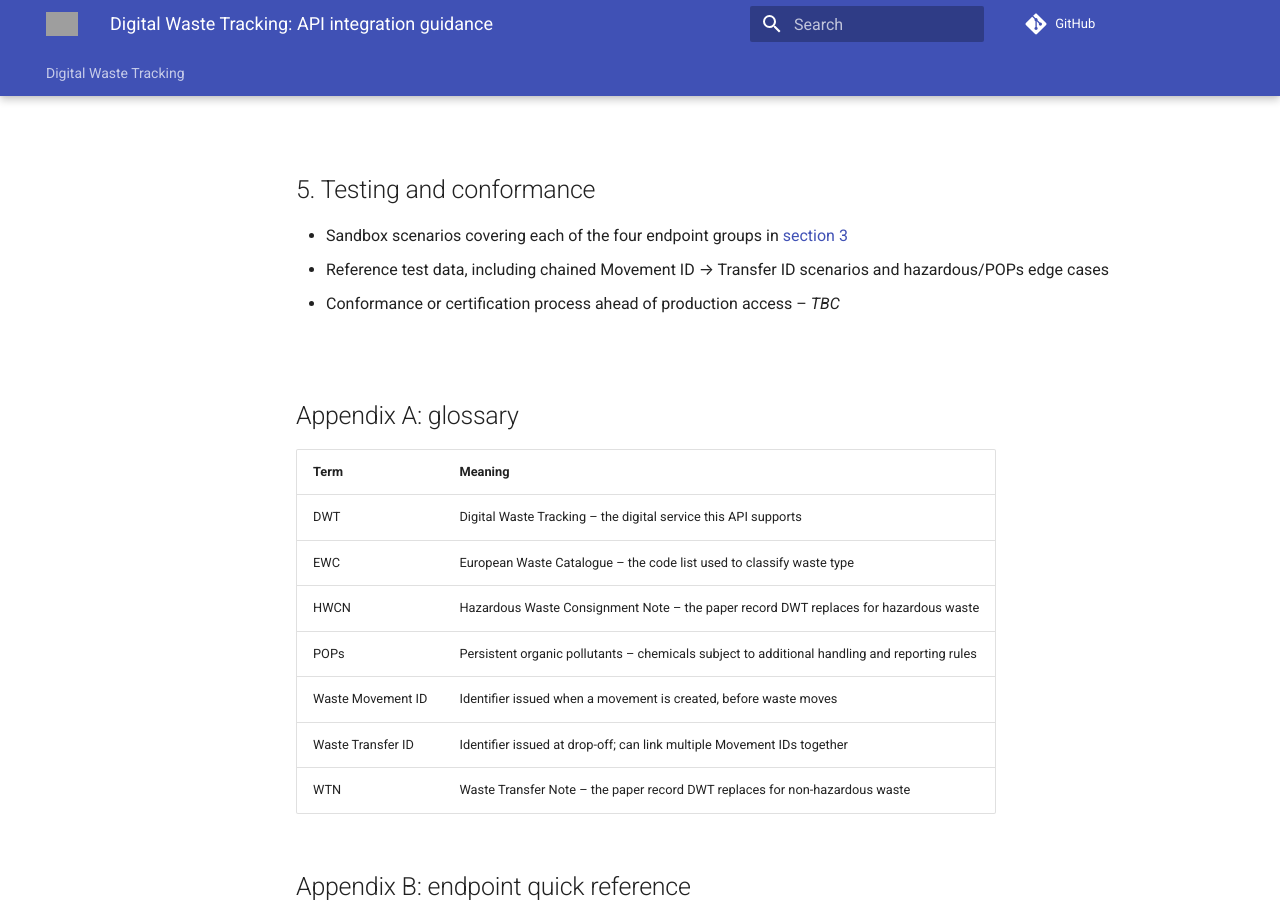
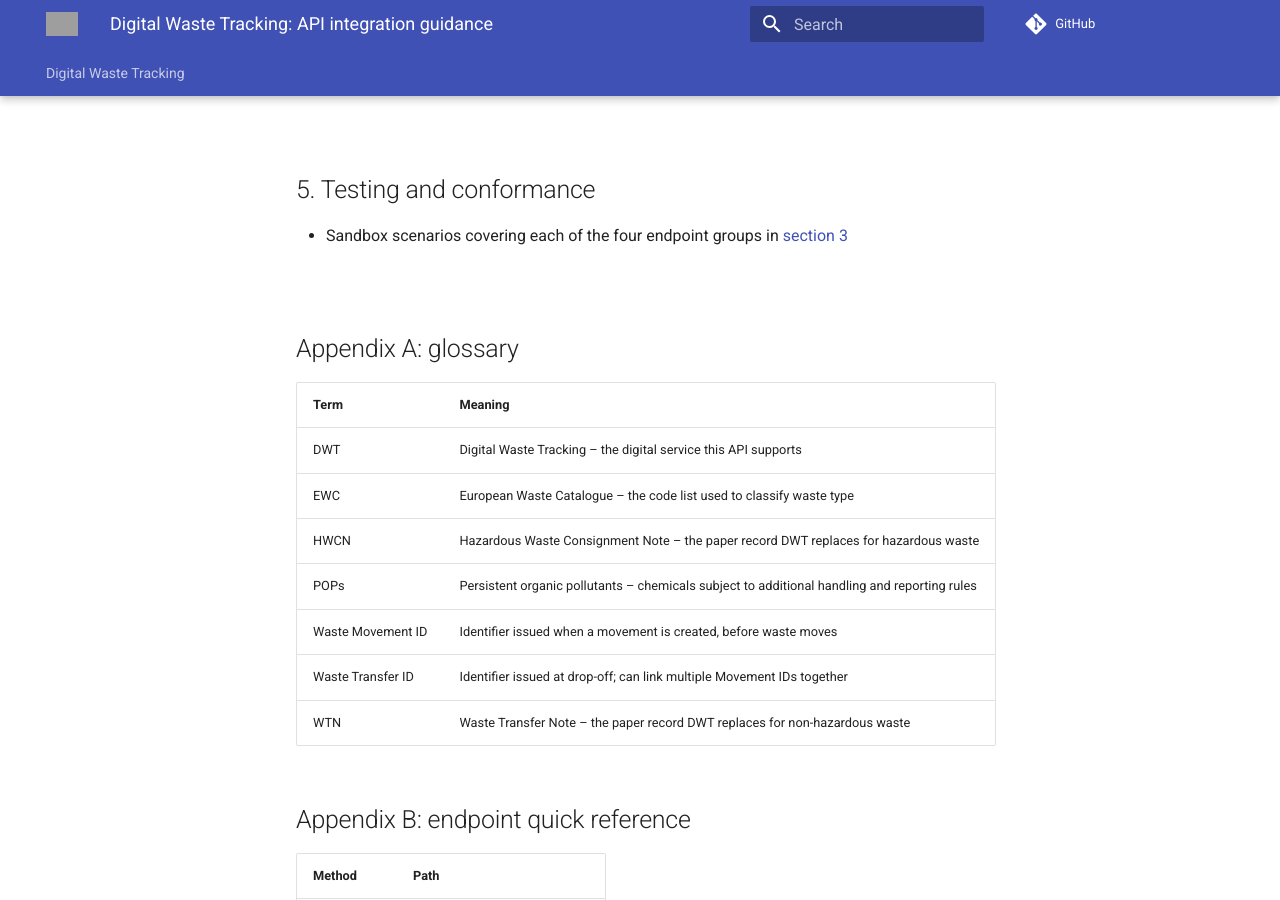
Before and after one commit to DEFRA/digital-waste-tracking-api-docs, an MkDocs documentation site: the page built from docs/software-provider-integration-guidance.md, in a window 1280 px wide and 900 px high, scrolled down 8972 px. Built offline with MkDocs 1.6.1 and Material for MkDocs 9.7.7, drawn with Linux system fonts in a browser that asks for light colours; comment, search, counter and statistics services are not loaded; the version menu is left out; grey boxes are pictures that could not be loaded.

Commit message:
Remove hazardous/POPs and conformance bullets from section 5
Follow-up to the previous commit: the "reference test data...
hazardous/POPs edge cases" bullet referenced coverage the walkthrough
no longer demonstrates. Removed alongside the still-TBC conformance
bullet, leaving just the one settled point about sandbox scenarios.

```diff
--- a/docs/software-provider-integration-guidance.md
+++ b/docs/software-provider-integration-guidance.md
@@ -320,8 +320,6 @@ Many Movement IDs can be linked to a single Transfer ID at drop-off; a Transfer
 ## 5. Testing and conformance
 
 - Sandbox scenarios covering each of the four endpoint groups in [section 3](#3-api-reference)
-- Reference test data, including chained Movement ID → Transfer ID scenarios and hazardous/POPs edge cases
-- Conformance or certification process ahead of production access – *TBC*
 
 <br>
 
```
